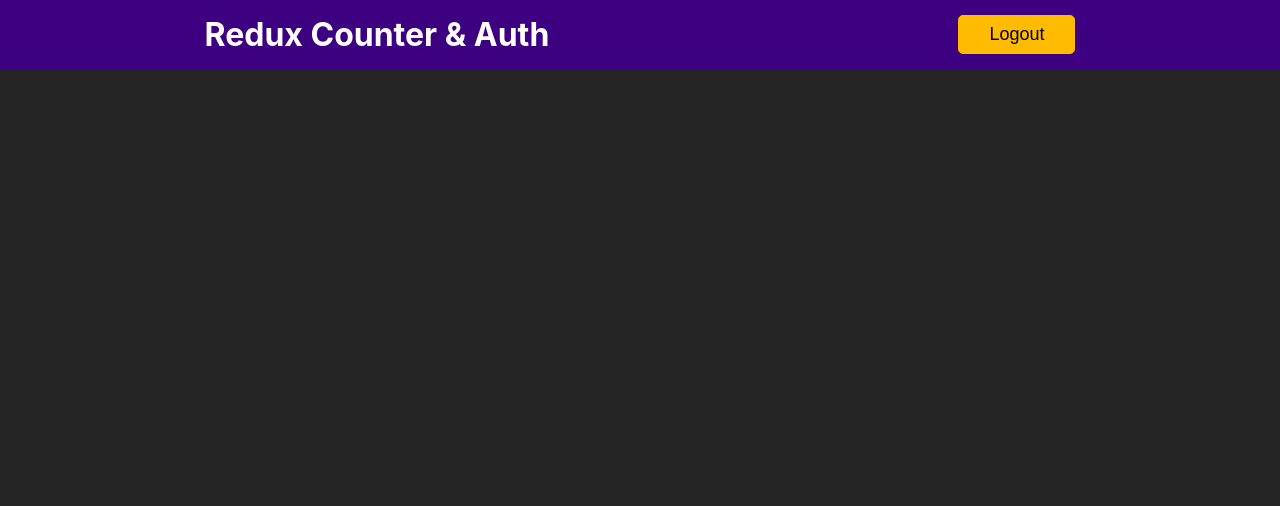
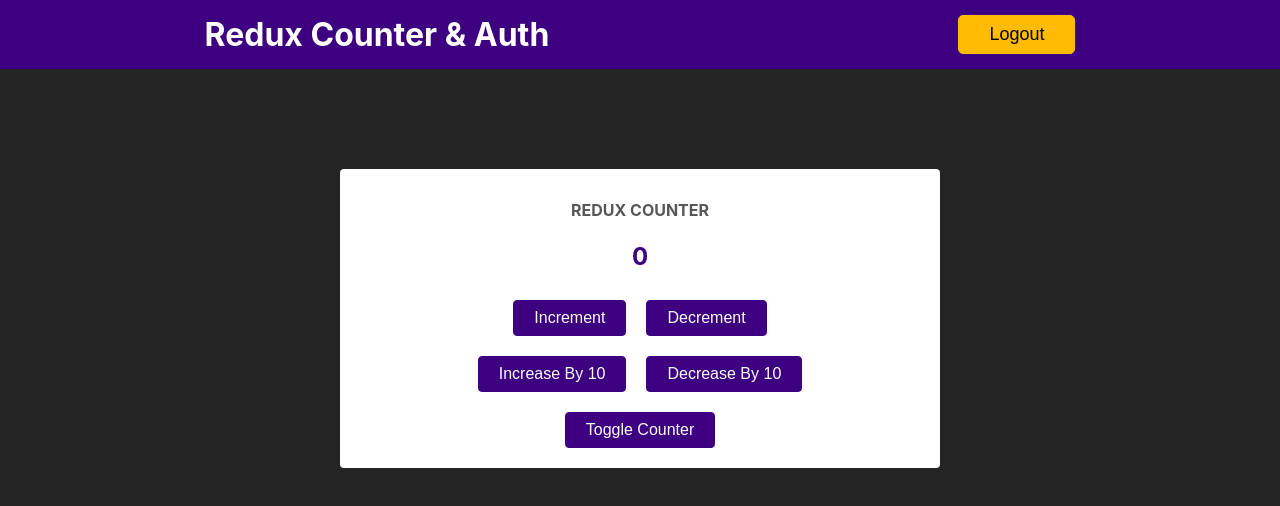
Before and after one commit to Sepinood-Karimi/Counter-Redux, a React (Create React App) app: page / in a window 1280 px wide. Shown: the top 506 px of the page. Built offline with nearby package versions, Linux system fonts and the light colour scheme.

Commit message:
counter state and styles using redux

```diff
--- a/package.json
+++ b/package.json
@@ -9,7 +9,9 @@
     "classnames": "^2.3.2",
     "react": "^18.2.0",
     "react-dom": "^18.2.0",
+    "react-redux": "^8.0.5",
     "react-scripts": "5.0.1",
+    "redux": "^4.2.1",
     "web-vitals": "^2.1.0"
   },
   "scripts": {
--- a/src/App.js
+++ b/src/App.js
@@ -1,9 +1,11 @@
 import Header from "./Components/Header/Header";
+import Counter from "./Components/Counter/Counter";
 
 function App() {
   return (
     <div>
       <Header />
+      <Counter />
     </div>
   );
 }
--- /dev/null
+++ b/src/Components/Counter/Counter.js
@@ -0,0 +1,78 @@
+import Card from "../UI/Card/Card";
+import classes from "./Counter.module.css";
+import classnames from "classnames";
+import { useDispatch, useSelector } from "react-redux";
+
+const Counter = () => {
+  const number = useSelector((state) => state.number);
+  const show = useSelector((state) => state.show);
+  const dispatch = useDispatch();
+
+  const payloadNumber = 10;
+
+  const incrementHandler = () => {
+    dispatch({ type: "increment" });
+  };
+  const decrementHandler = () => {
+    dispatch({ type: "decrement" });
+  };
+
+  const increaseHandler = () => {
+    dispatch({ type: "increase", payload: payloadNumber });
+  };
+
+  const decreaseHandler = () => {
+    dispatch({ type: "decrease", payload: payloadNumber });
+  };
+
+  const toggleNumberHandler = () => {
+    dispatch({ type: "toggle" });
+  };
+  return (
+    <Card additionalClasses={classes.counter}>
+      <h4> Redux Counter</h4>
+      <h2> {number} </h2>
+      {show && (
+        <div>
+          <div>
+            <button
+              className={classnames(classes["counter-btn"])}
+              onClick={incrementHandler}
+            >
+              Increment
+            </button>
+            <button
+              className={classnames(classes["counter-btn"])}
+              onClick={decrementHandler}
+            >
+              Decrement
+            </button>
+          </div>
+          <div>
+            <button
+              className={classnames(classes["counter-btn"])}
+              onClick={increaseHandler}
+            >
+              Increase By {payloadNumber}
+            </button>
+            <button
+              className={classnames(classes["counter-btn"])}
+              onClick={decreaseHandler}
+            >
+              Decrease By {payloadNumber}
+            </button>
+          </div>
+        </div>
+      )}
+      <div>
+        <button
+          className={classnames(classes["counter-btn"])}
+          onClick={toggleNumberHandler}
+        >
+          Toggle Counter
+        </button>
+      </div>
+    </Card>
+  );
+};
+export default Counter;
--- /dev/null
+++ b/src/Components/Counter/Counter.module.css
@@ -0,0 +1,32 @@
+.counter{
+    width: 600px;
+    margin: 100px auto;
+    padding: 10px;
+}
+
+.counter h4{
+    color: #575757;
+    text-transform: uppercase;
+}
+
+.counter h2{
+    color: #3c0080;
+}
+
+.counter-btn{
+    color: white;
+    background-color: #3c0080;
+    padding: 8px 20px;
+    font-size: 1rem;
+    border-radius: 4px;
+    border : 1px solid #3c0080;
+    margin: 10px;
+}
+
+.counter-btn:hover{
+    cursor: pointer;
+}
+.counter-btn:hover , .counter-btn:active{
+    background-color: #5b14ac;
+    border-color: #5b14ac;
+}
--- a/src/Components/UI/Card/Card.js
+++ b/src/Components/UI/Card/Card.js
@@ -1,7 +1,11 @@
 import classes from "./Card.module.css";
 import classnames from "classnames";
-const Card = ({ children }) => {
-  return <div className={classnames(classes.card)}>{children}</div>;
+const Card = ({ children, additionalClasses }) => {
+  return (
+    <div className={classnames(classes.card, additionalClasses)}>
+      {children}
+    </div>
+  );
 };
 
 export default Card;
--- a/src/Components/UI/Card/Card.module.css
+++ b/src/Components/UI/Card/Card.module.css
@@ -1,9 +1,5 @@
 .card{
     border-radius: 4px;
     background-color: white;
-    display: flex;
-    align-items: center;
-    justify-content: center;
-    padding: 50px;
-    margin: 200px;
+    text-align: center;
 }
--- /dev/null
+++ b/src/Store/index.js
@@ -0,0 +1,43 @@
+import { createStore } from "redux";
+
+const defaultStateObj = {
+  number: 0,
+  show: true,
+};
+const reducerFunc = (state = defaultStateObj, action) => {
+  if (action.type === "increment") {
+    return {
+      number: state.number + 1,
+      show: true,
+    };
+  }
+  if (action.type === "decrement") {
+    return {
+      number: state.number - 1,
+      show: true,
+    };
+  }
+  if (action.type === "increase") {
+    return {
+      number: state.number + action.payload,
+      show: true,
+    };
+  }
+
+  if (action.type === "decrease") {
+    return {
+      number: state.number - action.payload,
+      show: true,
+    };
+  }
+  if (action.type === "toggle") {
+    return {
+      number: state.number,
+      show: !state.show,
+    };
+  }
+  return state;
+};
+const store = createStore(reducerFunc);
+
+export default store;
```
Also changed, not shown: src/index.js (+10 -8 lines), 1 other file (tests, documents, lock files or other folders).
